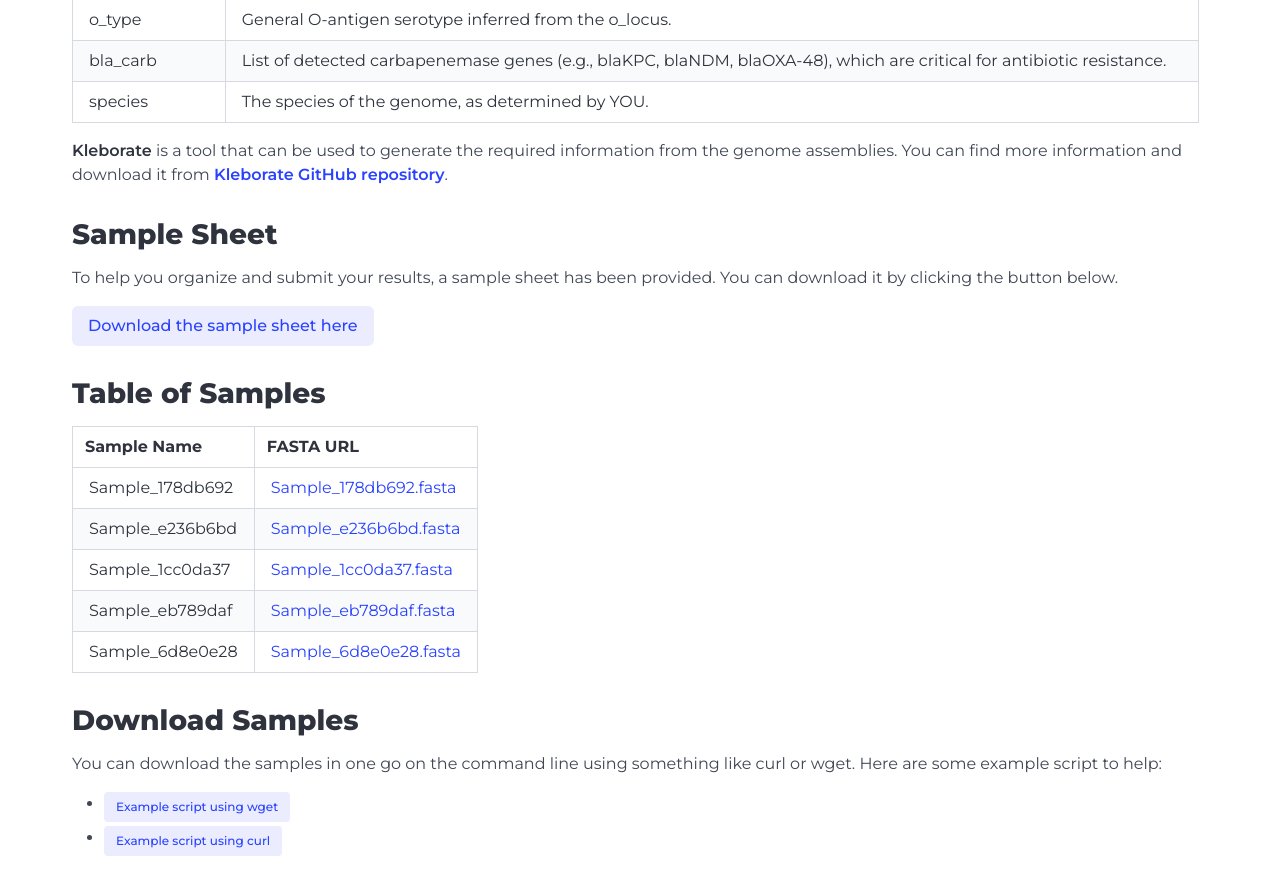
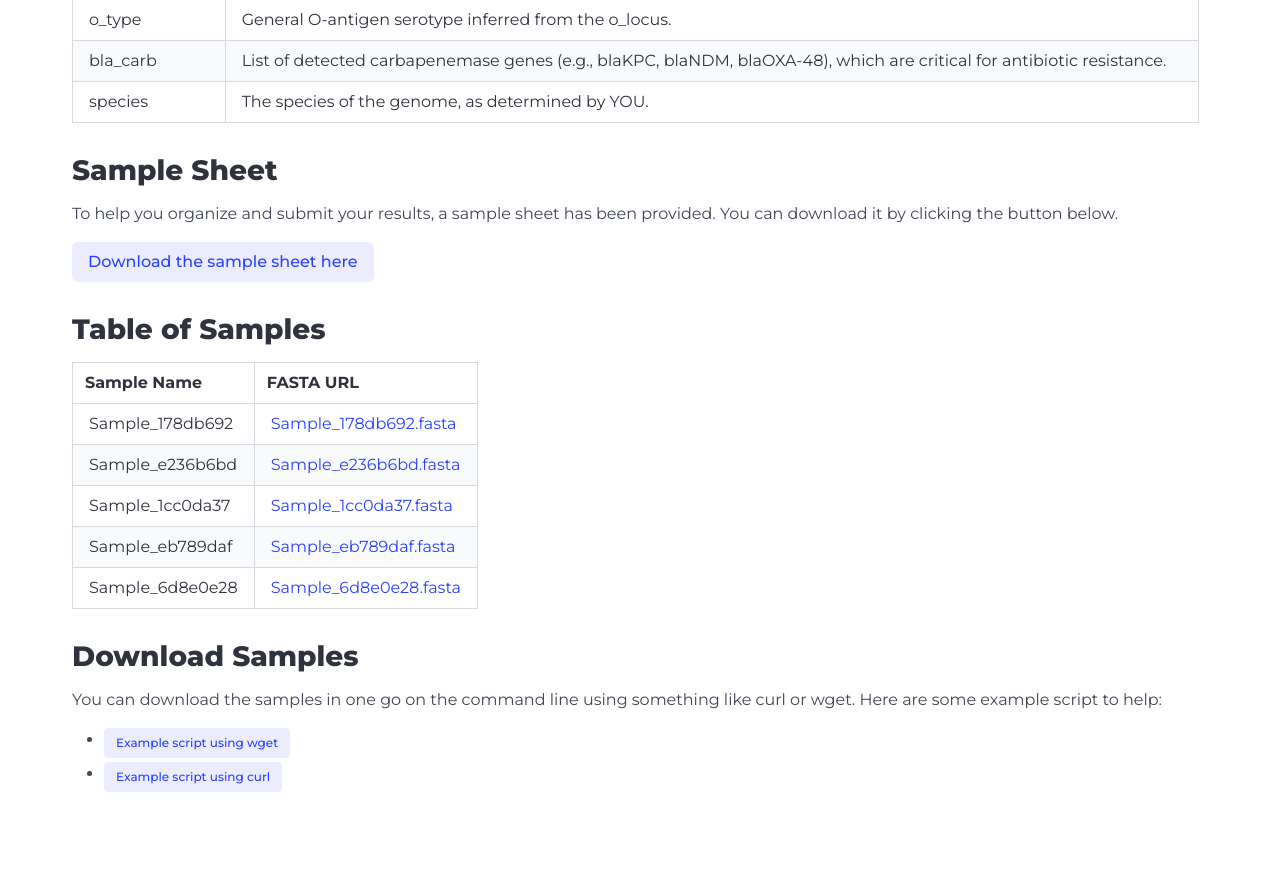
Before and after one commit to happykhan/ghrupuzzle, a Next.js app: page /typing/practice in a window 1280 px wide. Shown: the part 880-1775 px from the top of the page. Built offline with nearby package versions, Linux system fonts and the light colour scheme.

Commit message:
added some styling

```diff
--- a/app/typing/type_dataset.tsx
+++ b/app/typing/type_dataset.tsx
@@ -27,10 +27,6 @@ const TypingExercise: React.FC<{ samples: Sample[], speciesList: string[], sampl
                     <KleborateTable />
                 </div>
 
-
-            <p>
-                <strong>Kleborate</strong> is a tool that can be used to generate the required information from the genome assemblies. You can find more information and download it from <a href="https://github.com/klebgenomics/Kleborate" target="_blank" rel="noopener noreferrer"><strong>Kleborate GitHub repository</strong></a>.
-            </p>
 
             <h2>Sample Sheet</h2>
             <p>
```
